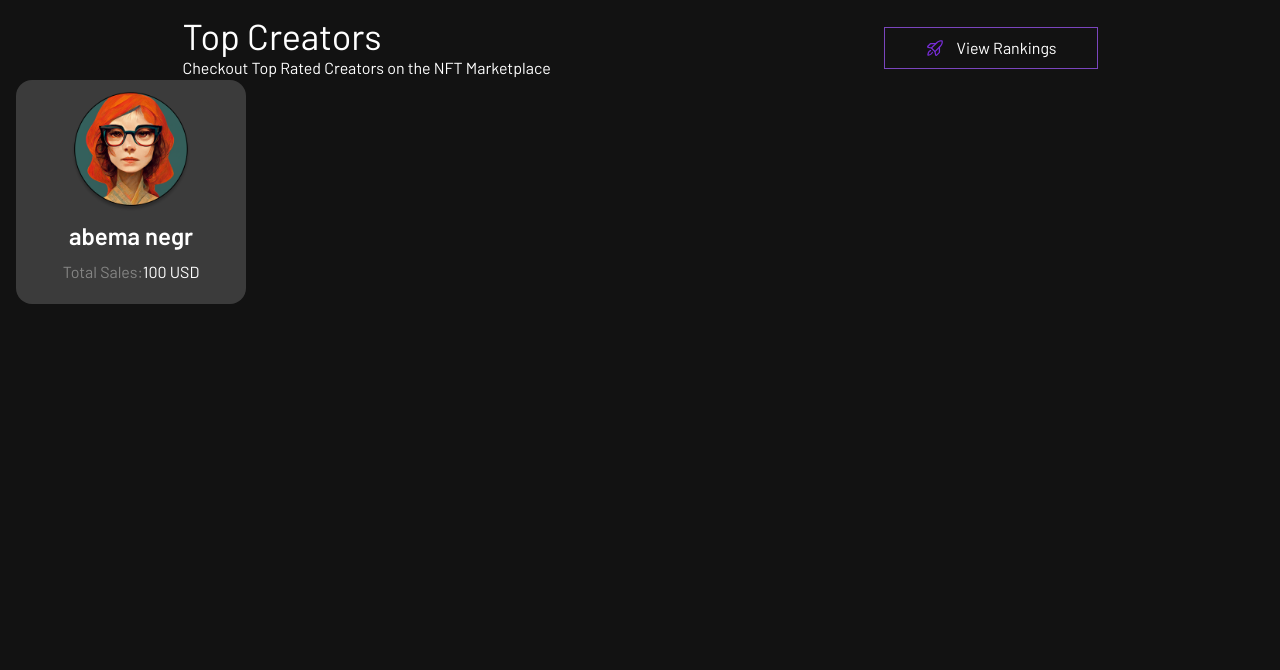
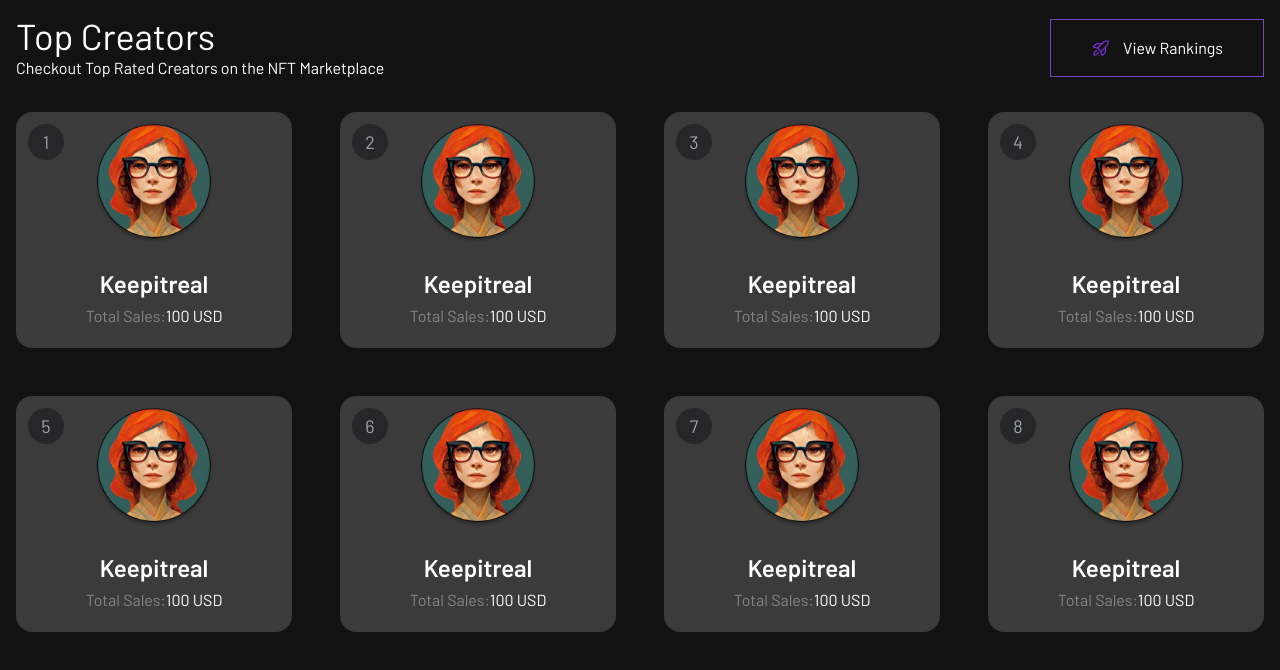
Before and after one commit to CarryUa/artopia-nextjs, a Next.js app: page / in a window 1280 px wide. Shown: the top 670 px of the page. Built offline with nearby package versions, Linux system fonts and the light colour scheme.

Commit message:
adding TopCreators section

```diff
--- a/package.json
+++ b/package.json
@@ -1,5 +1,5 @@
 {
-  "name": "artopia-kids_course",
+  "name": "artopia",
   "version": "0.1.0",
   "private": true,
   "scripts": {
--- a/src/common/ui/Buttons/ViewRankingButton.tsx
+++ b/src/common/ui/Buttons/ViewRankingButton.tsx
@@ -5,10 +5,10 @@ export default function ViewRankingButton() {
   return (
     <Link
       href={"#"}
-      className="flex text-nowrap py-5
-       items-center px-10 gap-3 border border-_violet-400 max-h-[40px] max-w-[230px]"
+      className="flex text-nowrap py-4
+       items-center px-10 gap-3 border border-_violet-400 w-full sm:w-auto justify-center  "
     >
-      <Image height={20} width={20} alt="#" src={Rocket} className="size-5" />
+      <Image alt="#" src={Rocket} className="size-5" />
       <p>View Rankings</p>
     </Link>
   );
--- a/src/components/MainPage/TopCreators/TopCreators.tsx
+++ b/src/components/MainPage/TopCreators/TopCreators.tsx
@@ -2,18 +2,74 @@ import Container from "common/Container";
 import ViewRankingButton from "common/ui/Buttons/ViewRankingButton";
 import TopCreatorsCard from "./TopCreatorsCard";
 import avatar from "/public/PopularAvatar2.png";
+const data = [
+  {
+    avatar: avatar,
+    name: "Keepitreal",
+    totalSales: 100,
+  },
+  {
+    avatar: avatar,
+    name: "Keepitreal",
+    totalSales: 100,
+  },
+  {
+    avatar: avatar,
+    name: "Keepitreal",
+    totalSales: 100,
+  },
+  {
+    avatar: avatar,
+    name: "Keepitreal",
+    totalSales: 100,
+  },
+  {
+    avatar: avatar,
+    name: "Keepitreal",
+    totalSales: 100,
+  },
+  {
+    avatar: avatar,
+    name: "Keepitreal",
+    totalSales: 100,
+  },
+  {
+    avatar: avatar,
+    name: "Keepitreal",
+    totalSales: 100,
+  },
+  {
+    avatar: avatar,
+    name: "Keepitreal",
+    totalSales: 100,
+  },
+];
 export default function TopCreators() {
   return (
     <section>
       <Container>
-        <div className="flex items-center justify-around">
-          <div>
-            <h3 className="text-4xl">Top Creators</h3>
-            <p>Checkout Top Rated Creators on the NFT Marketplace</p>
+        <div className="flex flex-col gap-8">
+          <div className="flex flex-wrap items-center gap-x-2 gap-y-4 justify-between">
+            <div>
+              <h3 className="text-4xl">Top Creators</h3>
+              <p>Checkout Top Rated Creators on the NFT Marketplace</p>
+            </div>
+            <ViewRankingButton />
           </div>
-          <ViewRankingButton />
+          <div className="grid gap-12 sm:grid-cols-2 lg:grid-cols-3 xl:grid-cols-4 grid-flow-row grid-cols-1">
+            {data.map((card, i) => {
+              return (
+                <TopCreatorsCard
+                  key={i}
+                  number={i + 1}
+                  name={card.name}
+                  avatar={card.avatar}
+                  totalSales={card.totalSales}
+                />
+              );
+            })}
+          </div>
         </div>
-        <TopCreatorsCard avatar={avatar} name="abema negr" totalSales={100} />
       </Container>
     </section>
   );
--- a/src/components/MainPage/TopCreators/TopCreatorsCard.tsx
+++ b/src/components/MainPage/TopCreators/TopCreatorsCard.tsx
@@ -4,24 +4,32 @@ type TopCreatorsCardProps = {
   avatar: StaticImageData;
   name: string;
   totalSales: number;
+  number: number;
 };
 export default function TopCreatorsCard({
   avatar,
   name,
   totalSales,
+  number,
 }: TopCreatorsCardProps) {
   return (
-    <div className="max-w-[230px] max-h-[230px] flex flex-col bg-_grey-500 p-5 pt-3 rounded-2xl items-center gap-2 relative ">
+    <div className=" min-w-[250px] w-full flex flex-col bg-_grey-500 p-5 pt-3 rounded-2xl items-center gap-6 relative mx-auto ">
       <Image
         className="max-w-[120px] max-h-[120px] "
         src={avatar}
         alt="avatar"
       />
-      <h3 className="text-center font-semibold text-2xl">{name}</h3>
-      <div className="flex">
-        <p className="text-_grey-200">Total Sales: </p>
-        <p className="font-[Barlow]">{totalSales + " USD"}</p>
+      <div>
+        <h3 className="text-center font-semibold text-2xl mb-1">{name}</h3>
+
+        <div className="flex">
+          <p className="text-_grey-200">Total Sales: </p>
+          <p className="font-[Barlow]">{totalSales + " USD"}</p>
+        </div>
       </div>
+      <span className="absolute flex justify-center items-center left-3 top-3 w-9 h-9 text-lg text-gray-400  bg-zinc-800 rounded-full  ">
+        {number}
+      </span>
     </div>
   );
 }
```
Also changed, not shown: 1 other file (tests, documents, lock files or other folders).
